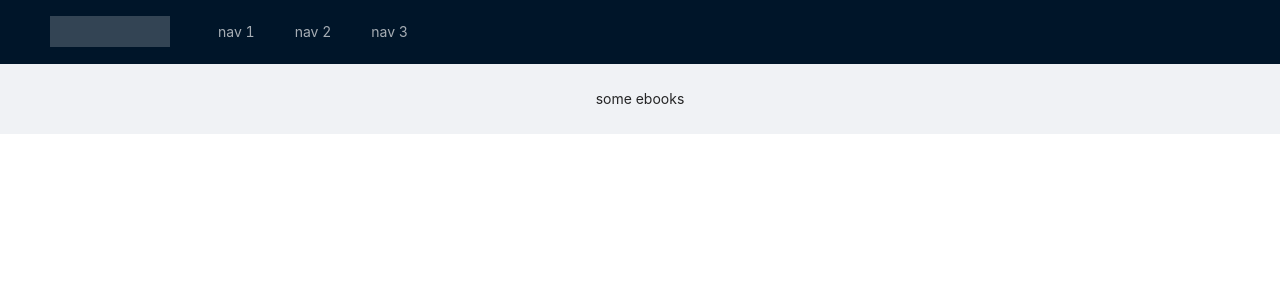
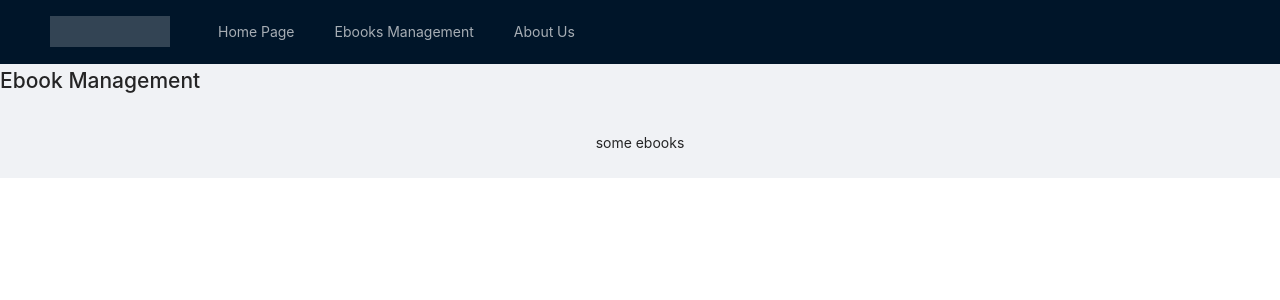
Before and after one commit to Burkhardttt/Wiki_Sys, a Vue app in the folder web/: page /admin/ebook in a window 1280 px wide. Shown: the top 300 px of the page. Built offline with nearby package versions, Linux system fonts and the light colour scheme; no server answers.

Commit message:
6-2 add ebook management page new page dev order: page, router, menu

```diff
--- a/web/src/components/the-header.vue
+++ b/web/src/components/the-header.vue
@@ -7,14 +7,14 @@
         v-model:selectedKeys="selectedKeys1"
         :style="{ lineHeight: '64px' }"
     >
-      <a-menu-item key="1">
-        nav 1
+      <a-menu-item key="/">
+        <router-link to="/">Home Page</router-link>
       </a-menu-item>
-      <a-menu-item key="2">
-        nav 2
+      <a-menu-item key="/admin/ebook">
+        <router-link to="/admin/ebook">Ebooks Management</router-link>
       </a-menu-item>
-      <a-menu-item key="3">
-        nav 3
+      <a-menu-item key="/about">
+        <router-link to="/about">About Us</router-link>
       </a-menu-item>
     </a-menu>
   </a-layout-header>
--- a/web/src/router/index.ts
+++ b/web/src/router/index.ts
@@ -1,6 +1,8 @@
 import { createRouter, createWebHistory, RouteRecordRaw } from 'vue-router'
 import Home from '../views/home.vue'
 import About from '../views/about.vue'
+import AdminEbook from '../views/admin/admin-ebook.vue'
+
 
 const routes: Array<RouteRecordRaw> = [
   {
@@ -16,7 +18,12 @@
     // this generates a separate chunk (about.[hash].js) for this route
     // which is lazy-loaded when the route is visited.
     // component: () => import(/* webpackChunkName: "about" */ '../views/about.vue')
-  }
+  },
+  {
+    path: '/admin/ebook',
+    name: 'AdminEbook',
+    component: AdminEbook
+  },
 ]
 
 const router = createRouter({
--- a/web/src/views/admin/admin.vue
+++ b/web/src/views/admin/admin-ebook.vue
@@ -1,5 +1,5 @@
 <template>
   <div class="about">
-    <h1>This is an about page</h1>
+    <h1>Ebook Management</h1>
   </div>
 </template>
```
